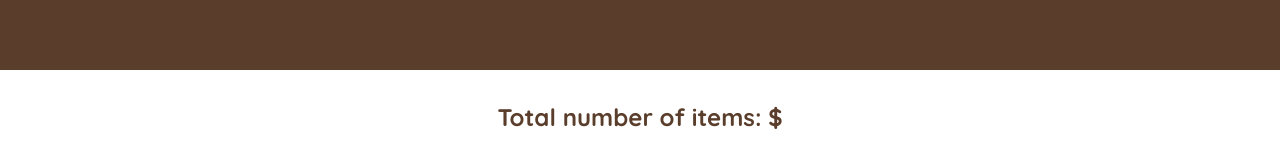
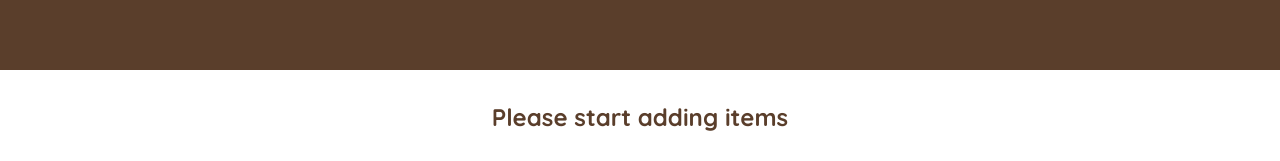
Before and after one commit to muhammaddahmadd/travel-checklist, a React (Create React App) app: page / in a window 1280 px wide. Shown: the part 636-797 px from the top of the page. Built offline with nearby package versions, Linux system fonts and the light colour scheme.

Commit message:
Working on derived state

```diff
--- a/src/App-original.js
+++ b/src/App-original.js
@@ -6,9 +6,29 @@ function App() {
   const [items, setItem] = useState([])
   const [num, setNum] = useState("");
   const [name, setName] = useState("")
+  const [packed, setPacked] = useState(false)
+
+  function itemPacked(id) {
+    console.log(id)
+    setPacked(packed => {
+      const newPacked = !packed;
+      setItem(items =>
+        items.map(item =>
+          item.id === id ? { ...item, packed: newPacked } : item
+        )
+      );
+      return newPacked;
+    })
+
+  }
+console.log(items)
+
   const totalItems = Number(items.reduce((x, y) => x + y.num, 0))
-console.log(totalItems)
-  function handleSubmission(e) {
+  const checking = items.map((item)=> item.packed? item.num: "")
+  const totalPackedItems =checking.reduce((a,b)=> a + b.num,0)
+  console.log(totalPackedItems)
+
+function handleSubmission(e) {
     e.preventDefault()
     setItem([...items, { name: name, num: num, id: Date.now() }])
     setName("")
@@ -16,7 +36,7 @@ console.log(totalItems)
   }
 
   function handleNum(e) {
-    setNum(e.target.value)
+    setNum(Number(e.target.value))
 
   }
 
@@ -25,15 +45,25 @@ console.log(totalItems)
   }
 
   function handleDel(id){
-    // console.log(id)
     setItem(items=>items.filter(item=>item.id !== id))
   }
+  function handleToggle(id) {
+    setItem(items =>
+      items.map(item =>
+        item.id === id ? { ...item, packed: packed} : item
+      )
+    );
+    console.log(id)
+  }
+
+
+
   return (
   <div className="app">
     <Logo/>
       <Form onSubmit={handleSubmission} name={name} num={num} onAddNum={handleNum} onAddName={handleName} />
-    <PackagingList items={items} onDel={handleDel}/>
-    <Footer total={totalItems}/>
+      <PackagingList items={items} packed={packed} onDel={handleDel} onToggleItem={handleToggle} onTgl={itemPacked}/>
+      <Footer total={totalItems} totalPackedItems={totalPackedItems}/>
   </div>
   )
 }
@@ -57,25 +87,25 @@ function Form({ onSubmit, onAddName, onAddNum, num, name}) {
 }
 
 
-function PackagingList({items, onDel}) {
+function PackagingList({ items, onDel, onToggleItem, onTgl, packed }) {
 
   return (
     <ul className="list">
       {items.map((item) => (
-        <List name={item.name} onDel={onDel} key={item.id} id={item.id} num={item.num}/>
+        <List name={item.name} onTgl={onTgl} packed={packed} item={item} onToggleItem={onToggleItem} onDel={onDel} key={item.id} id={item.id} num={item.num}/>
       ))}
     </ul>
   )
 }
 
 
-function List({name, num, onDel,id}) {
+function List({ item, name, num, onDel, onToggleItem, id, onTgl, packed }) {
 
 
 
   return <li className="">
     <span>
-      <input type="checkbox" />
+      <input type="checkbox" value={packed} onChange={() => onTgl(id)}/>
       {num} - {name}
     </span>
     <button className="close-button" onClick={()=>onDel(id)}>X</button>
@@ -84,8 +114,11 @@ function List({name, num, onDel,id}) {
 
 
 
-function Footer() {
-  return <footer className="stats">Total number of items: ${""} </footer>
+function Footer({ total, totalPackedItems }) {
+  console.log(totalPackedItems)
+  return <footer className="stats">
+    {total > 0 ? `You have total ${total} items and  you have packed ${totalPackedItems === isNaN ? 0 : totalPackedItems} items` : "Please start adding items"}
+     </footer>
 }
 
 
```
